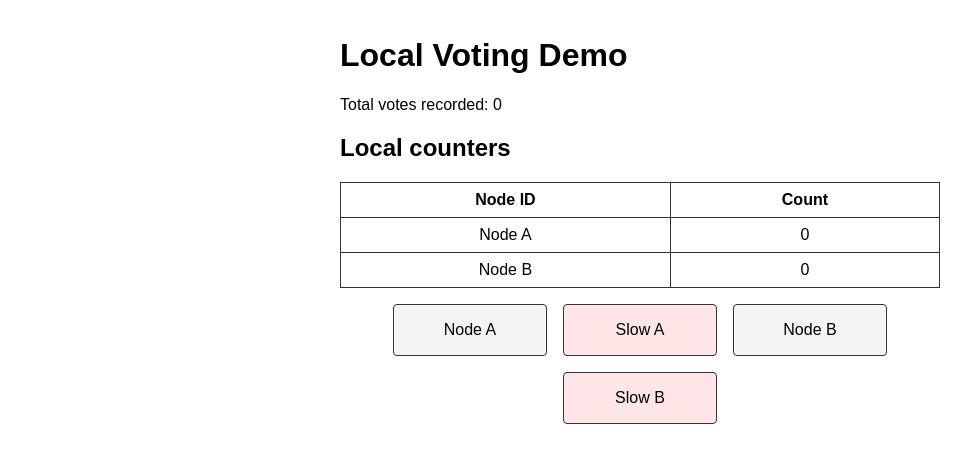
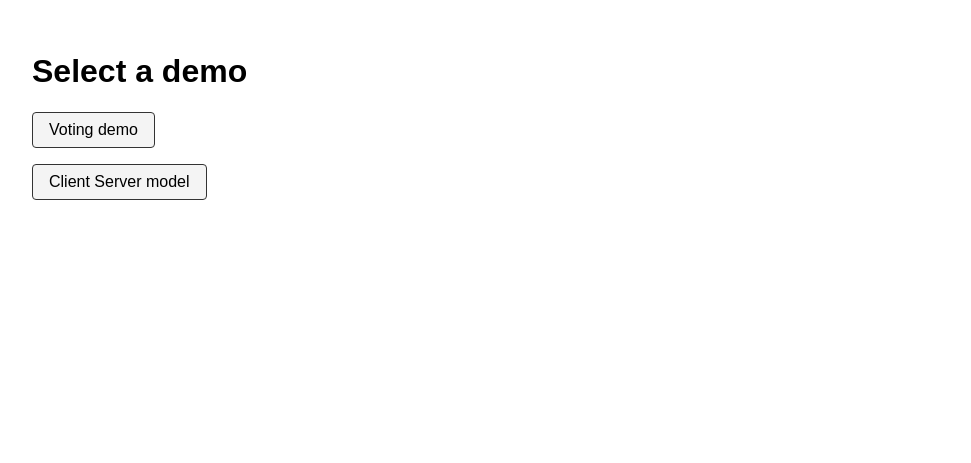
Before and after one commit to bm295/Auth, a Flask app: page / in a window 1280 px wide. Shown: the top 463 px of the page, without its empty margins (0-971 px from the left). Run offline with Flask 3, Linux system fonts and the light colour scheme.

Commit message:
Add home page with navigation options

```diff
--- a/app/routes.py
+++ b/app/routes.py
@@ -2,9 +2,15 @@ from flask import Blueprint, current_app, render_template, redirect, url_for
 
 main_bp = Blueprint('main', __name__)
 
+
 @main_bp.route('/')
-def index():
-    """Render the main page with local node buttons."""
+def home():
+    """Display the demo selector."""
+    return render_template('home.html')
+
+@main_bp.route('/voting')
+def voting():
+    """Render the voting demo page with local node buttons."""
     nodes = [
         {"id": "A"},
         {"id": "B"},
@@ -17,14 +23,20 @@ def index():
         counts=current_app.node.counts,
     )
 
+
+@main_bp.route('/client-server')
+def client_server():
+    """Placeholder page for the client-server model."""
+    return render_template('client_server.html')
+
 @main_bp.route('/vote/<node_id>', methods=['POST'])
 def vote(node_id):
     current_app.node.record_vote(node_id.upper())
-    return redirect(url_for('main.index'))
+    return redirect(url_for('main.voting'))
 
 
 @main_bp.route('/slow_vote/<node_id>', methods=['POST'])
 def slow_vote(node_id):
     """Record a vote with an artificial delay to demonstrate latency."""
     current_app.node.record_vote_with_latency(node_id.upper(), 2)
-    return redirect(url_for('main.index'))
+    return redirect(url_for('main.voting'))
--- /dev/null
+++ b/app/templates/home.html
@@ -0,0 +1,21 @@
+<!DOCTYPE html>
+<html>
+<head>
+    <meta charset="UTF-8" />
+    <title>Mahjong Demos</title>
+    <style>
+        body { font-family: Arial, sans-serif; margin: 0; padding: 2rem; }
+        ul { list-style: none; padding: 0; }
+        li { margin: 1rem 0; }
+        a { display: inline-block; padding: 0.5rem 1rem; border: 1px solid #333; border-radius: 4px; text-decoration: none; background-color: #f4f4f4; color: inherit; }
+        a:hover { background-color: #e0e0e0; }
+    </style>
+</head>
+<body>
+    <h1>Select a demo</h1>
+    <ul>
+        <li><a href="{{ url_for('main.voting') }}">Voting demo</a></li>
+        <li><a href="{{ url_for('main.client_server') }}">Client Server model</a></li>
+    </ul>
+</body>
+</html>
--- a/app/templates/index.html
+++ b/app/templates/index.html
@@ -21,6 +21,7 @@
 <body>
     <div class="container">
         <h1>Local Voting Demo</h1>
+        <p><a href="{{ url_for('main.home') }}">Back to menu</a></p>
         <p>Total votes recorded: <span id="counter">{{ value }}</span></p>
         <h2>Local counters</h2>
         <table>
```
Also changed, not shown: app/templates/client_server.html (added, +15 -0 lines), README.md.
